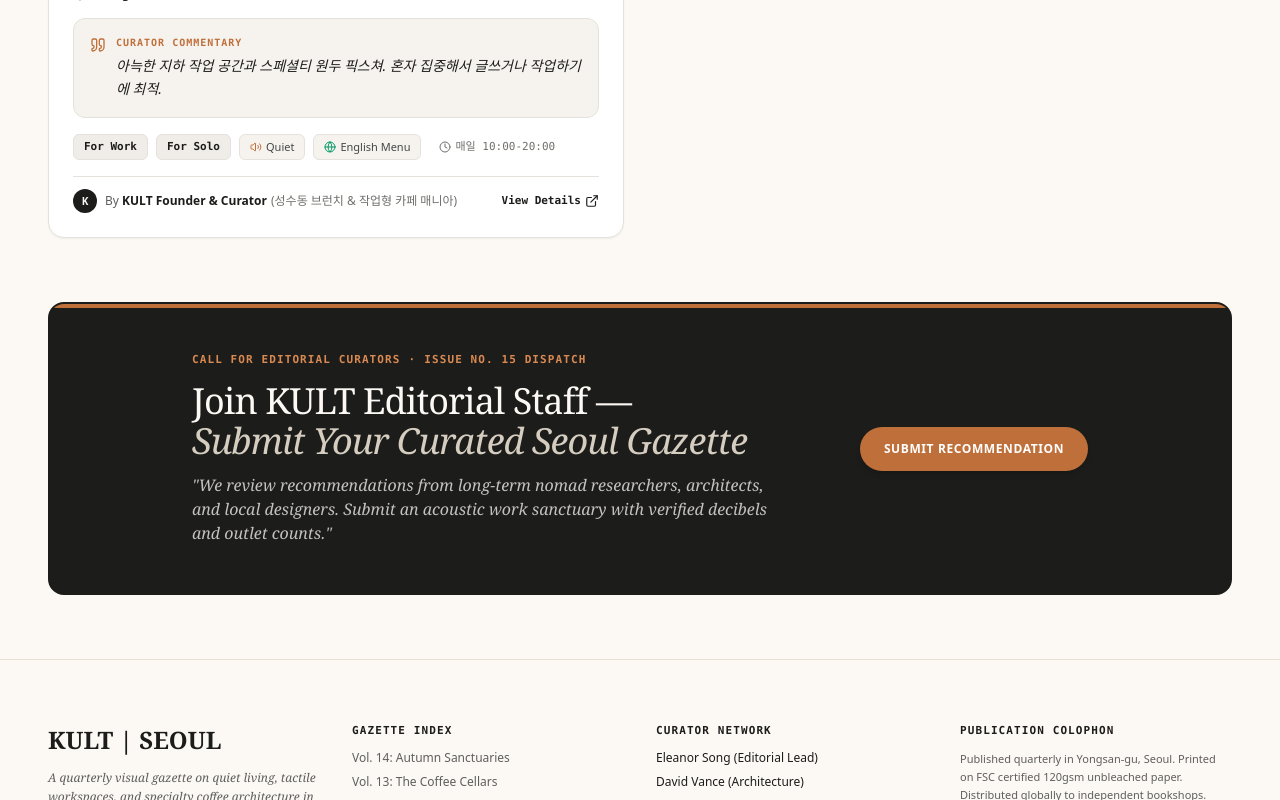
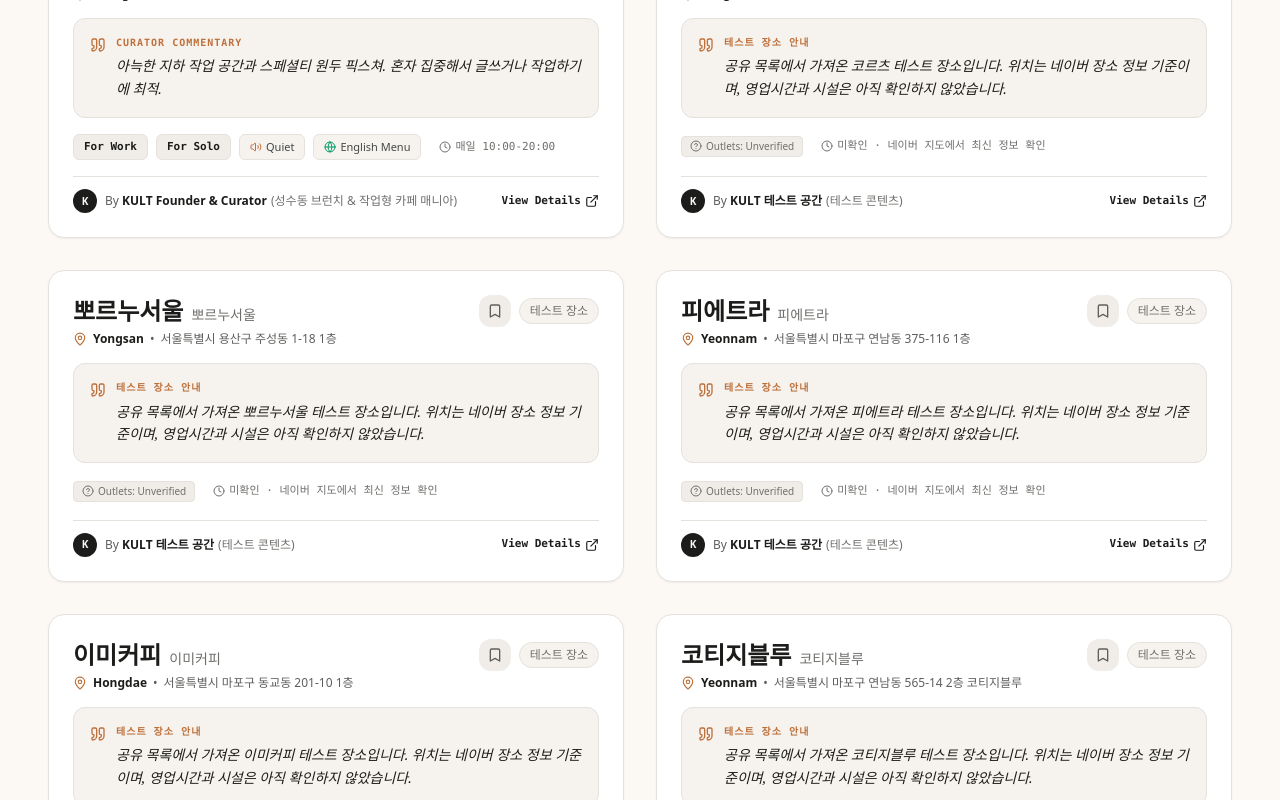
Before and after one commit to hoooong28-cyber/kult, a Next.js app: page / in a window 1280 px wide. Shown: the part 2880-3680 px from the top of the page. Built offline with nearby package versions, Linux system fonts and the light colour scheme; a web font is replaced by a local one.

Commit message:
Add six labeled test places with Naver map locations

```diff
--- a/app/cafe/[id]/page.tsx
+++ b/app/cafe/[id]/page.tsx
@@ -59,6 +59,7 @@
           </Link>
           <div className="flex items-center gap-2">
             <FreshnessBadge
+              isDemo={cafe.is_demo}
               lastVerifiedDate={cafe.last_verified_date}
               monthsAgo={cafe.freshness.months_ago}
               isStale={cafe.freshness.is_stale}
@@ -88,7 +89,7 @@
             </div>
 
             <a
-              href={`https://map.naver.com/v5/search/${encodeURIComponent(cafe.address)}`}
+              href={cafe.naver_place_id ? `https://map.naver.com/p/entry/place/${cafe.naver_place_id}` : `https://map.naver.com/v5/search/${encodeURIComponent(cafe.address)}`}
               target="_blank"
               rel="noopener noreferrer"
               className="inline-flex items-center gap-2 px-4 py-2.5 rounded-xl bg-amber-400 text-stone-950 font-semibold text-xs hover:bg-amber-300 shadow-md transition-colors self-start"
@@ -110,7 +111,7 @@
 
           <div className="flex items-center gap-2 text-xs font-bold text-amber-400 uppercase tracking-wider">
             <Quote className="w-4 h-4" />
-            <span>Curator Interview Commentary</span>
+            <span>{cafe.is_demo ? '테스트 장소 안내' : 'Curator Interview Commentary'}</span>
           </div>
 
           <blockquote className="font-serif text-xl sm:text-2xl text-stone-100 italic leading-relaxed border-l-4 border-amber-400 pl-4 py-1">
@@ -143,7 +144,7 @@
                 href={`/curator/${primaryCurator.id}`}
                 className="inline-flex items-center gap-1.5 px-4 py-2 rounded-xl text-xs font-bold bg-stone-800 text-stone-200 hover:bg-stone-750 border border-stone-700 transition-colors shrink-0"
               >
-                <span>Full Curator Interview & Picks</span>
+                <span>{cafe.is_demo ? '테스트 공간의 전체 장소' : 'Full Curator Interview & Picks'}</span>
                 <ArrowRight className="w-3.5 h-3.5 text-amber-400" />
               </Link>
             </div>
@@ -200,7 +201,7 @@
                 <span className="text-stone-400 block font-medium">Kid-Free Zone</span>
                 <span className="font-semibold text-stone-200 flex items-center gap-1.5">
                   <Baby className="w-4 h-4 text-amber-400" />
-                  {cafe.tags.kid_free_zone ? 'Yes (Adults only)' : 'No / All ages'}
+                  {cafe.tags.kid_free_zone === null ? 'Unverified (미확인)' : cafe.tags.kid_free_zone ? 'Yes (Adults only)' : 'No / All ages'}
                 </span>
               </div>
 
@@ -208,7 +209,7 @@
                 <span className="text-stone-400 block font-medium">Card Payments</span>
                 <span className="font-semibold text-stone-200 flex items-center gap-1.5">
                   <CreditCard className="w-4 h-4 text-emerald-400" />
-                  {cafe.tags.card_only ? 'Card Preferred' : 'Card & Cash'}
+                  {cafe.tags.card_only === null ? 'Unverified (미확인)' : cafe.tags.card_only ? 'Card Preferred' : 'Card & Cash'}
                 </span>
               </div>
             </div>
--- a/app/layout.tsx
+++ b/app/layout.tsx
@@ -48,7 +48,7 @@
               <span className="font-mono text-[#747878] uppercase">Human-Curated Gazette</span>
             </div>
             <p className="text-[#5e5e5d]">
-              Not AI-generated. Personally tested & verified by local Seoul curators.
+              Local curator picks and clearly labeled test places. Check each place’s verification status.
             </p>
           </div>
         </footer>
--- a/components/CafeCard.tsx
+++ b/components/CafeCard.tsx
@@ -74,6 +74,7 @@
             </button>
 
             <FreshnessBadge
+              isDemo={cafe.is_demo}
               lastVerifiedDate={cafe.last_verified_date}
               monthsAgo={cafe.freshness.months_ago}
               isStale={cafe.freshness.is_stale}
@@ -88,7 +89,7 @@
             <Quote className="w-4 h-4 text-[#bf703a] shrink-0 mt-0.5" />
             <div>
               <span className="text-[10px] uppercase font-mono font-bold tracking-widest text-[#bf703a] block mb-1">
-                Curator Commentary
+                {cafe.is_demo ? '테스트 장소 안내' : 'Curator Commentary'}
               </span>
               <p className="italic font-serif text-[#1c1c1a]">{cafe.notes}</p>
             </div>
--- a/components/FreshnessBadge.tsx
+++ b/components/FreshnessBadge.tsx
@@ -5,15 +5,21 @@
   lastVerifiedDate: string;
   monthsAgo: number;
   isStale: boolean;
+  isDemo?: boolean;
   badgeLabel: string;
   className?: string;
 }
 
 export default function FreshnessBadge({
   isStale,
+  isDemo,
   badgeLabel,
   className = '',
 }: FreshnessBadgeProps) {
+  if (isDemo) {
+    return <span className={`inline-flex px-2.5 py-1 rounded-full text-xs font-medium bg-[#f6f3ef] text-[#706F6C] border border-[#e5e2de] ${className}`} title="공유 목록에서 가져온 테스트 장소입니다. 방문 검증 전입니다.">테스트 장소</span>;
+  }
+
   if (isStale) {
     return (
       <span
--- /dev/null
+++ b/data/curators/test-spaces.json
@@ -0,0 +1,156 @@
+{
+  "curator": {
+    "id": "test-spaces",
+    "display_name": "KULT 테스트 공간",
+    "identity_tag": "테스트 콘텐츠",
+    "bio": "공유 목록 가져오기와 지도 표시를 확인하기 위한 공간입니다. 회원 개인 아카이브와 별도로 관리합니다.",
+    "status": "active",
+    "joined_date": "2026-09-26"
+  },
+  "cafes": [
+    {
+      "id": "demo-naver-1274280104",
+      "name": "코르츠",
+      "name_local": "코르츠",
+      "is_demo": true,
+      "naver_place_id": "1274280104",
+      "neighborhood": "Yongsan",
+      "address": "서울특별시 용산구 한강로2가 426 102동 108호, 109호",
+      "lat": 37.535148,
+      "lng": 126.9713197,
+      "tags": {
+        "wifi": null,
+        "outlet_availability": "unknown",
+        "noise_level": "unknown",
+        "kid_free_zone": null,
+        "english_menu": null,
+        "card_only": null,
+        "good_for": [],
+        "price_range": "unknown"
+      },
+      "hours": "미확인 · 네이버 지도에서 최신 정보 확인",
+      "last_verified_date": "",
+      "notes": "공유 목록에서 가져온 코르츠 테스트 장소입니다. 위치는 네이버 장소 정보 기준이며, 영업시간과 시설은 아직 확인하지 않았습니다."
+    },
+    {
+      "id": "demo-naver-1121205227",
+      "name": "뽀르누서울",
+      "name_local": "뽀르누서울",
+      "is_demo": true,
+      "naver_place_id": "1121205227",
+      "neighborhood": "Yongsan",
+      "address": "서울특별시 용산구 주성동 1-18 1층",
+      "lat": 37.5235799,
+      "lng": 126.9979101,
+      "tags": {
+        "wifi": null,
+        "outlet_availability": "unknown",
+        "noise_level": "unknown",
+        "kid_free_zone": null,
+        "english_menu": null,
+        "card_only": null,
+        "good_for": [],
+        "price_range": "unknown"
+      },
+      "hours": "미확인 · 네이버 지도에서 최신 정보 확인",
+      "last_verified_date": "",
+      "notes": "공유 목록에서 가져온 뽀르누서울 테스트 장소입니다. 위치는 네이버 장소 정보 기준이며, 영업시간과 시설은 아직 확인하지 않았습니다."
+    },
+    {
+      "id": "demo-naver-1741866041",
+      "name": "피에트라",
+      "name_local": "피에트라",
+      "is_demo": true,
+      "naver_place_id": "1741866041",
+      "neighborhood": "Yeonnam",
+      "address": "서울특별시 마포구 연남동 375-116 1층",
+      "lat": 37.5661556,
+      "lng": 126.9200124,
+      "tags": {
+        "wifi": null,
+        "outlet_availability": "unknown",
+        "noise_level": "unknown",
+        "kid_free_zone": null,
+        "english_menu": null,
+        "card_only": null,
+        "good_for": [],
+        "price_range": "unknown"
+      },
+      "hours": "미확인 · 네이버 지도에서 최신 정보 확인",
+      "last_verified_date": "",
+      "notes": "공유 목록에서 가져온 피에트라 테스트 장소입니다. 위치는 네이버 장소 정보 기준이며, 영업시간과 시설은 아직 확인하지 않았습니다."
+    },
+    {
+      "id": "demo-naver-1883924356",
+      "name": "이미커피",
+      "name_local": "이미커피",
+      "is_demo": true,
+      "naver_place_id": "1883924356",
+      "neighborhood": "Hongdae",
+      "address": "서울특별시 마포구 동교동 201-10 1층",
+      "lat": 37.5574767,
+      "lng": 126.9219163,
+      "tags": {
+        "wifi": null,
+        "outlet_availability": "unknown",
+        "noise_level": "unknown",
+        "kid_free_zone": null,
+        "english_menu": null,
+        "card_only": null,
+        "good_for": [],
+        "price_range": "unknown"
+      },
+      "hours": "미확인 · 네이버 지도에서 최신 정보 확인",
+      "last_verified_date": "",
+      "notes": "공유 목록에서 가져온 이미커피 테스트 장소입니다. 위치는 네이버 장소 정보 기준이며, 영업시간과 시설은 아직 확인하지 않았습니다."
+    },
+    {
+      "id": "demo-naver-1612839292",
+      "name": "코티지블루",
+      "name_local": "코티지블루",
+      "is_demo": true,
+      "naver_place_id": "1612839292",
+      "neighborhood": "Yeonnam",
+      "address": "서울특별시 마포구 연남동 565-14 2층 코티지블루",
+      "lat": 37.560408,
+      "lng": 126.9207305,
+      "tags": {
+        "wifi": null,
+        "outlet_availability": "unknown",
+        "noise_level": "unknown",
+        "kid_free_zone": null,
+        "english_menu": null,
+        "card_only": null,
+        "good_for": [],
+        "price_range": "unknown"
+      },
+      "hours": "미확인 · 네이버 지도에서 최신 정보 확인",
+      "last_verified_date": "",
+      "notes": "공유 목록에서 가져온 코티지블루 테스트 장소입니다. 위치는 네이버 장소 정보 기준이며, 영업시간과 시설은 아직 확인하지 않았습니다."
+    },
+    {
+      "id": "demo-naver-1985216398",
+      "name": "하우스키루",
+      "name_local": "하우스키루",
+      "is_demo": true,
+      "naver_place_id": "1985216398",
+      "neighborhood": "Hongdae",
+      "address": "서울특별시 마포구 동교동 184-14 1층",
+      "lat": 37.5558444,
+      "lng": 126.931162,
+      "tags": {
+        "wifi": null,
+        "outlet_availability": "unknown",
+        "noise_level": "unknown",
+        "kid_free_zone": null,
+        "english_menu": null,
+        "card_only": null,
+        "good_for": [],
+        "price_range": "unknown"
+      },
+      "hours": "미확인 · 네이버 지도에서 최신 정보 확인",
+      "last_verified_date": "",
+      "notes": "공유 목록에서 가져온 하우스키루 테스트 장소입니다. 위치는 네이버 장소 정보 기준이며, 영업시간과 시설은 아직 확인하지 않았습니다."
+    }
+  ]
+}
--- a/lib/curators.ts
+++ b/lib/curators.ts
@@ -130,7 +130,9 @@
       const key = `${cafe.name.toLowerCase().trim()}_${cafe.address.toLowerCase().replace(/\s+/g, '')}`;
 
       const coords = await resolveCoordinates(cafe.address, cafe.lat, cafe.lng);
-      const freshness = calculateFreshness(cafe.last_verified_date);
+      const freshness = cafe.is_demo
+        ? { months_ago: 0, is_stale: true, badge_label: '테스트 장소 · 방문 미확인' }
+        : calculateFreshness(cafe.last_verified_date);
 
       if (cafeMap.has(key)) {
         const existing = cafeMap.get(key)!;
--- a/lib/types.ts
+++ b/lib/types.ts
@@ -17,6 +17,8 @@
   id: string;
   name: string;
   name_local: string;
+  is_demo?: boolean;
+  naver_place_id?: string;
   neighborhood: string;
   address: string;
   lat: number | null;
```
